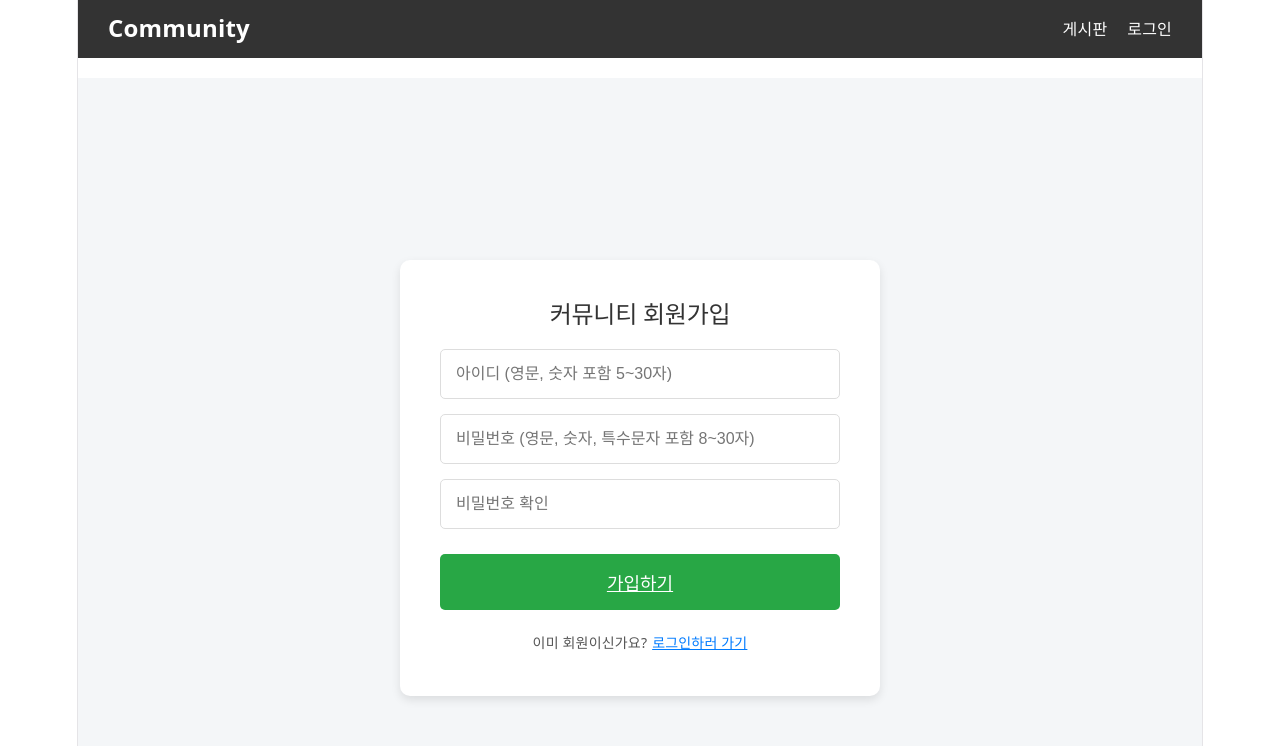
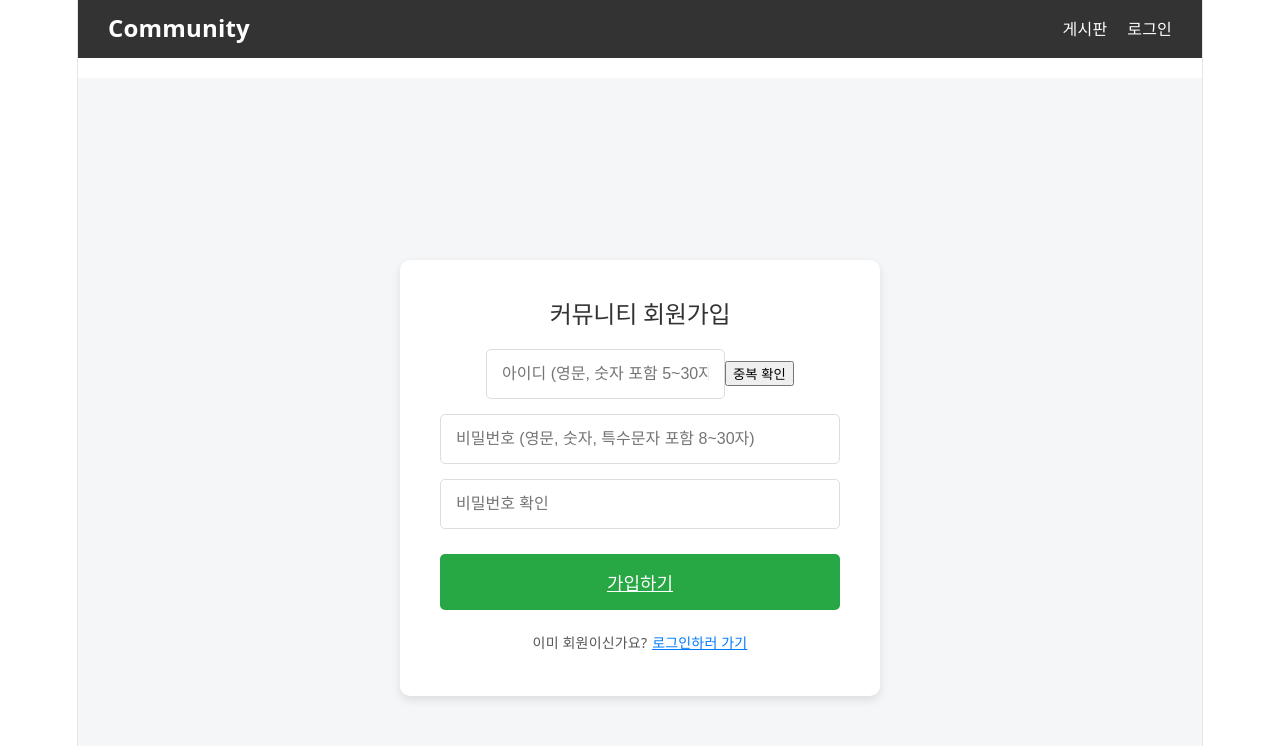
Before and after one commit to Tae-Geon-Kim/Community-Frontend, a React (Vite) app: page /register in a window 1280 px wide. Shown: the top 746 px of the page. Built offline with nearby package versions, Linux system fonts and the light colour scheme; no server answers.

Commit message:
feat: 사용자 아이디 중복 검사 추가

```diff
--- a/src/pages/user/Register.jsx
+++ b/src/pages/user/Register.jsx
@@ -1,7 +1,7 @@
-// src/pages/RegisterPage.jsx
 import { useState } from "react";
 import { useNavigate } from "react-router-dom";
 import { register_userApi } from "@/api/auth";
+import { check_idAPI } from "@/api/user";
 import "@/styles/user/Register.css";
 
 export default function Register() {
@@ -13,6 +13,40 @@ export default function Register() {
 
   const [errorMessage, setErrorMessage] = useState("");
 
+  // 중복 확인을 위한 상태들
+  const [isIdChecked, setIsIdChecked] = useState(false);
+  const [idCheckMessage, setIdCheckMessage] = useState("");
+
+  // 아이디 입력창 글자가 바뀔 때마다 실행 (중복 확인 초기화)
+  const handleIdChange = (e) => {
+    setId(e.target.value);
+    setIsIdChecked(false); // 글자가 바뀌면 다시 확인받도록 false로 초기화
+    setIdCheckMessage(""); // 메시지도 초기화
+  };
+
+  // 중복 확인 버튼 눌렀을 때 실행되는 함수
+  const handleIdCheck = async () => {
+    if (!id.trim()) {
+      setIdCheckMessage("아이디를 입력해주세요.");
+      return;
+    }
+
+    try {
+      await check_idAPI(id);
+      // 에러 안 나고 통과하면 성공!
+      setIsIdChecked(true);
+      setIdCheckMessage("사용 가능한 아이디입니다.");
+    } catch (error) {
+      setIsIdChecked(false);
+      if (error.response?.data?.detail) {
+        const detailError = error.response.data.detail;
+        setIdCheckMessage(`${Array.isArray(detailError) ? detailError[0].msg : detailError}`);
+      } else {
+        setIdCheckMessage("이미 사용 중이거나 사용할 수 없는 아이디입니다.");
+      }
+    }
+  };
+
   const handleRegister = async (e) => {
     e.preventDefault();
     setErrorMessage("");
@@ -23,28 +57,30 @@ export default function Register() {
       return;
     }
 
-    // 2. 비밀번호 일치 검사
+    //  2. 아이디 중복 확인했는지 검사
+    if (!isIdChecked) {
+      setErrorMessage("아이디 중복 확인을 완료해주세요.");
+      return;
+    }
+
+    // 3. 비밀번호 일치 검사
     if (password !== confirmPassword) {
       setErrorMessage("비밀번호가 일치하지 않습니다.");
       return;
     }
 
-    // 3. 백엔드로 데이터 전송
+    // 4. 백엔드로 데이터 전송
     try {
       await register_userApi(id, password);
       alert("회원가입이 완료되었습니다! 로그인 페이지로 이동합니다.");
       navigate("/login");
     } catch (error) {
       console.error("회원가입 에러:", error);
-      if (error.response && error.response.data && error.response.data.detail) {
+      if (error.response?.data?.detail) {
         const detailError = error.response.data.detail;
-        if (Array.isArray(detailError)) {
-          setErrorMessage(detailError[0].msg);
-        } else {
-          setErrorMessage(detailError);
-        }
+        setErrorMessage(Array.isArray(detailError) ? detailError[0].msg : detailError);
       } else {
-        setErrorMessage("회원가입에 실패했습니다. 아이디 중복 및 형식을 확인해주세요.");
+        setErrorMessage("회원가입에 실패했습니다.");
       }
     }
   };
@@ -55,13 +91,31 @@ export default function Register() {
         <h2 className="register-title">커뮤니티 회원가입</h2>
 
         <form onSubmit={handleRegister} className="register-form">
-          <input
-            type="text"
-            placeholder="아이디 (영문, 숫자 포함 5~30자)"
-            value={id}
-            onChange={(e) => setId(e.target.value)}
-            className="register-input"
-          />
+
+          {/* 아이디 입력창과 중복확인 버튼을 한 줄에 배치 */}
+          <div className="id-input-group">
+            <input
+              type="text"
+              placeholder="아이디 (영문, 숫자 포함 5~30자)"
+              value={id}
+              onChange={handleIdChange}
+              className="register-input id-input"
+            />
+            <button
+              type="button"
+              onClick={handleIdCheck}
+              className={`check-button ${isIdChecked ? 'checked' : ''}`}
+            >
+              중복 확인
+            </button>
+          </div>
+          {/* 중복 확인 결과 메시지 */}
+          {idCheckMessage && (
+            <div className={`id-check-message ${isIdChecked ? 'success' : 'error'}`}>
+              {idCheckMessage}
+            </div>
+          )}
+
           <input
             type="password"
             placeholder="비밀번호 (영문, 숫자, 특수문자 포함 8~30자)"
```
